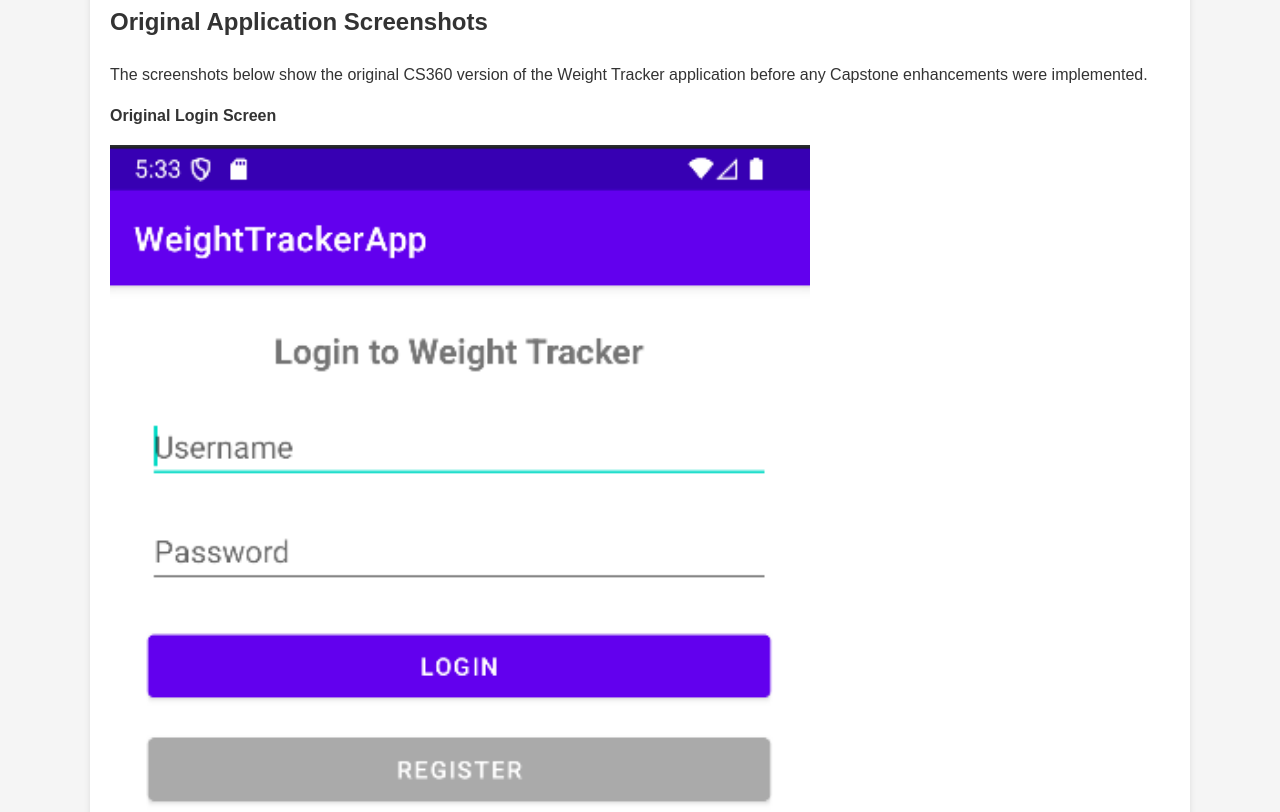
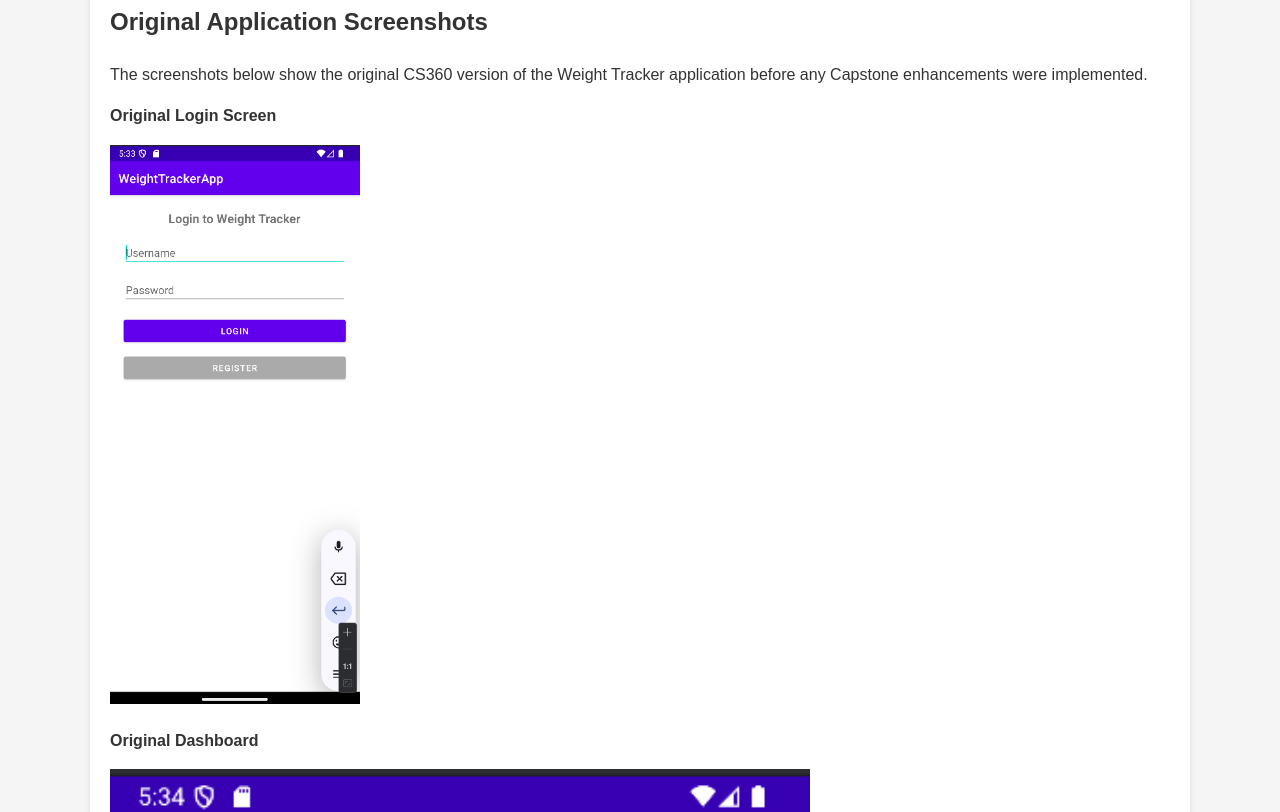
Before and after one commit to calebkinj/calebkinj.github.io, a plain HTML site: page artifact.html in a window 1280 px wide. Shown: the part 973-1785 px from the top of the page. Drawn offline with Linux system fonts and the light colour scheme.

Commit message:
Update artifact.html
fixing sizing of screenshots

```diff
--- a/artifact.html
+++ b/artifact.html
@@ -69,7 +69,7 @@
     <p><strong>Original Login Screen</strong></p>
     <img src="images/CS360_login.png"
      alt="Original Login Screen"
-     width="700">
+     width="250">
 
     <p><strong>Original Dashboard</strong></p>
     <img src="images/CS360_homepage.png"
```
